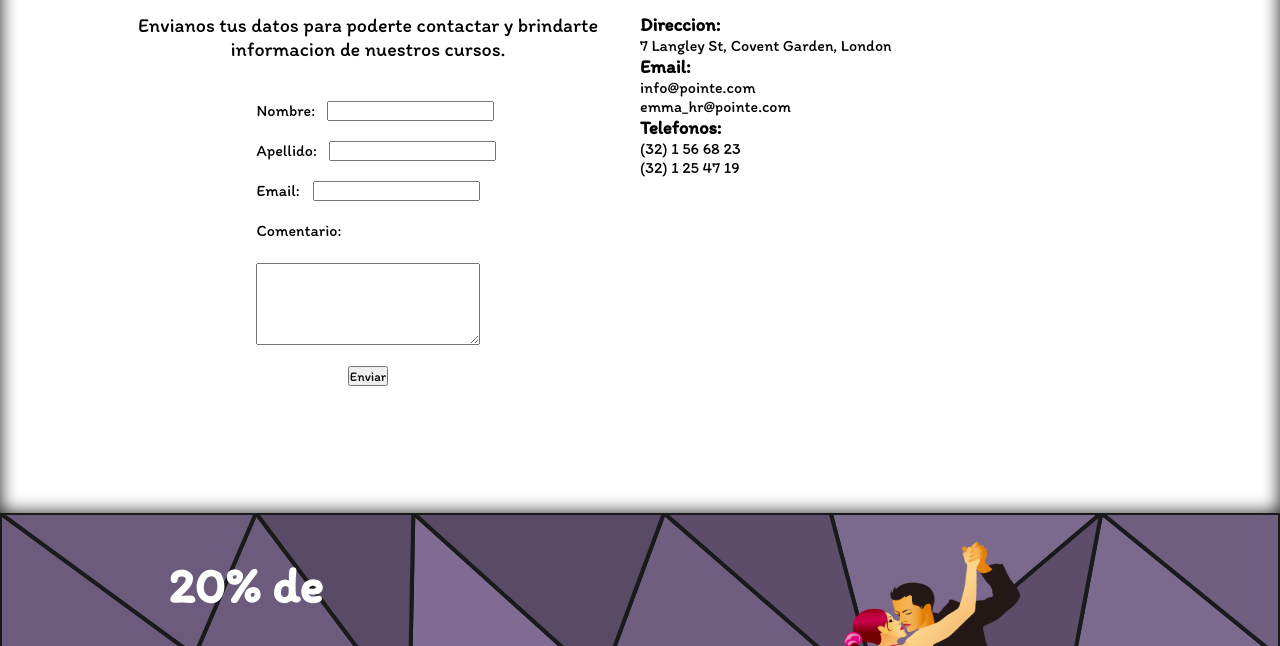
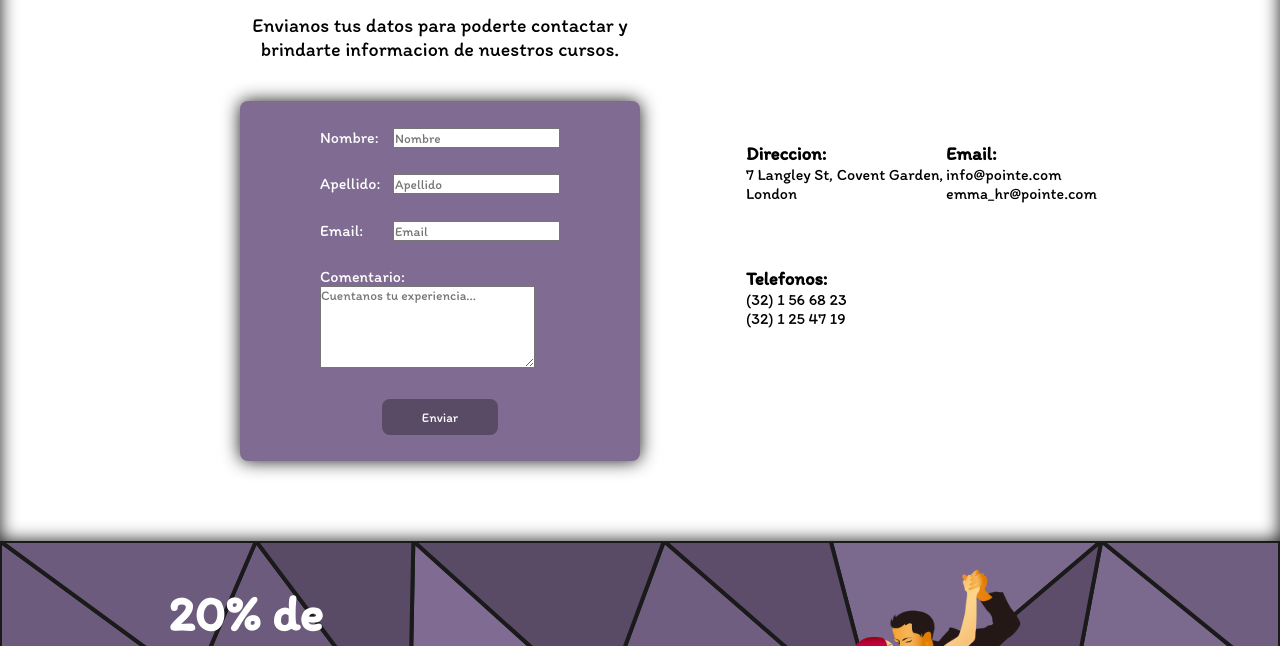
Before and after one commit to CarlosJEG/DanceStudio, a website: page contactanos.html in a window 1280 px wide. Shown: the part 154-800 px from the top of the page. Drawn offline with Linux system fonts and the light colour scheme.

Commit message:
Proyecto Final 2.1

```diff
--- a/contactanos.html
+++ b/contactanos.html
@@ -6,6 +6,7 @@
     <meta name="viewport" content="width=device-width, initial-scale=1.0">
     <link rel="stylesheet" href="./css/style.css">
     <script src="https://kit.fontawesome.com/65837733d8.js" crossorigin="anonymous"></script>
+    <script defer src="script.js"></script>
     <title>DanceStudio</title>
 </head>
 <body>
@@ -14,7 +15,7 @@
             <a class="navbar__logo" href="./index.html">
                 <img src="./img/Frame.svg" alt="logo">
             </a>
-            <ul class="navbar__menu show" id="navega">
+            <ul class="navbar__menu" id="navega">
                 <li class="navbar__item">
                     <a class="navbar__link" href="./index.html">Inicio</a>
                 </li>
@@ -35,48 +36,49 @@
         </nav>
     </header> <!--Final de Header-->
 
-    <div class="contact">
+    <div class="contact"> <!--Inicio de Contact Section-->
         <h1>Contactanos</h1>
         <div class="contact__container">
             <div class="contact__form">
                 <p>Envianos tus datos para poderte contactar y brindarte informacion de nuestros cursos.</p>
+                    <div class="contact__background">
                         <div class="contact__box">
                             <label for="nombre">Nombre:</label>
-                        <input type="text" name="nombre">
+                            <input type="text" name="nombre" placeholder="Nombre">
                         </div>
                         <div class="contact__box">
                             <label for="apellido">Apellido:</label>
-                        <input type="text" name="apellido">
+                            <input type="text" name="apellido" placeholder="Apellido">
                         </div>
                         <div class="contact__box">
                             <label for="email">Email:</label>
-                        <input type="email" name="email">
+                            <input type="email" name="email" placeholder="Email">
                         </div>
                         <div class="contact__box-ask">
                             <label for="comentario">Comentario:</label><br>
-                        <textarea name="comentario" cols="30" rows="5"></textarea><br>
+                            <textarea name="comentario" cols="27" rows="5" placeholder="Cuentanos tu experiencia..."></textarea><br>
                         </div>
                         <button>Enviar</button>
+                    </div>
             </div>
             <div class="contact__information">
                 <div class="contact__adress">
                     <h3>Direccion:</h3>
                     <p>7 Langley St, Covent Garden, London</p>
                 </div>
-                <div class="contact__email">
+                <div class="contact__adress">
                     <h3>Email:</h3>
                     <p>info@pointe.com</p>
                     <p>emma_hr@pointe.com</p>
                 </div>
-                <div class="contact__phone">
+                <div class="contact__adress">
                     <h3>Telefonos:</h3>
                     <p>(32) 1 56 68 23</p>
                     <p>(32) 1 25 47 19</p>
                 </div>
             </div>
         </div>
-    </div>
-
+    </div> <!--Final de Contact Section-->
 
     <section class="descuento"> <!--Inicio de section-->
         <div class="descuento__box">
@@ -113,5 +115,4 @@
             </div>
         </div>
     </footer> <!--Final del Footer-->
-    <script src="script.js"></script>
 </html>
--- a/sass/views/_contactanos.scss
+++ b/sass/views/_contactanos.scss
@@ -1,52 +1,71 @@
 .contact{
     width: 100%;
     box-shadow: 0px 0px 18px #1A1A1A inset;
+    padding-bottom: 80px;
 
     .contact__container{
-        @include container (85%, 500px, 0 auto, flex);
+        @include container (85%, 100%, 0 auto, flex);
+        flex-wrap: wrap;
+        align-items: center;
+        justify-content: center;
 
         .contact__form{
-            width: 50%;
+            width: 612px;
             height: 100%;
             display: flex;
             flex-direction: column;
             align-items: center;
-
-            .contact__background{
-
-            }
-
-            .contact__box{
-                width: 41%;
-                display: flex;
-                justify-content: space-between;
-            }
-            .contact__box-ask{
-                width: 41%;
-                display: flex;
-                flex-direction: column;
-                gap: 2px;
-            }
         }
         .contact__form p{
             font-size: 20px;
-            width: 85%;
+            width: 65%;
             margin: 0 auto;
             text-align: center;
             margin-bottom: 40px;
         }
-        .contact__form input{
-            margin-bottom: 20px;
-            margin-left: 10px;
+        .contact__background{
+            width: 400px;
+            height: 360px;
+            display: flex;
+            flex-direction: column;
+            align-items: center;
+            justify-content: space-evenly;
+            border-radius: 8px;
+            background-color: $secondarycolor;
+            box-shadow: 0px 0px 18px #1A1A1A;
         }
-        .contact__form input:nth-of-type(1){
-            margin-left: 12px;
-         }
-        .contact__form input:nth-of-type(3){
-           margin-left: 27px;
+        .contact__box{
+            width: 60%;
+            display: flex;
+            justify-content: space-between;
+        }
+        .contact__box label{
+            color: $fontcolor;
+        }
+        .contact__box-ask{
+            width: 60%;
+        }
+        .contact__box-ask label{
+            color: $fontcolor;
+        }
+        .contact__background button{
+            padding: 10px 40px;
+                border: none;
+                background-color: $tertiarycolor;
+                color: $fontcolor;
+                border-radius: 8px;
+                cursor: pointer;
         }
         .contact__information{
-           /* @extend .contact__form*/
+            width: 400px;
+            height: 250px;
+            display: flex;
+            align-items: center;
+            flex-wrap: wrap;
+        }
+        .contact__adress{
+            width: 50%;
+            height: 65px;
         }
     }
 }
```
Also changed, not shown: calendario.html (+2 -2 lines), clases.html (+2 -2 lines), index.html (+2 -2 lines), profesores.html (+2 -2 lines), css/style.css. Lines whose indentation alone changed are shown as unchanged.
